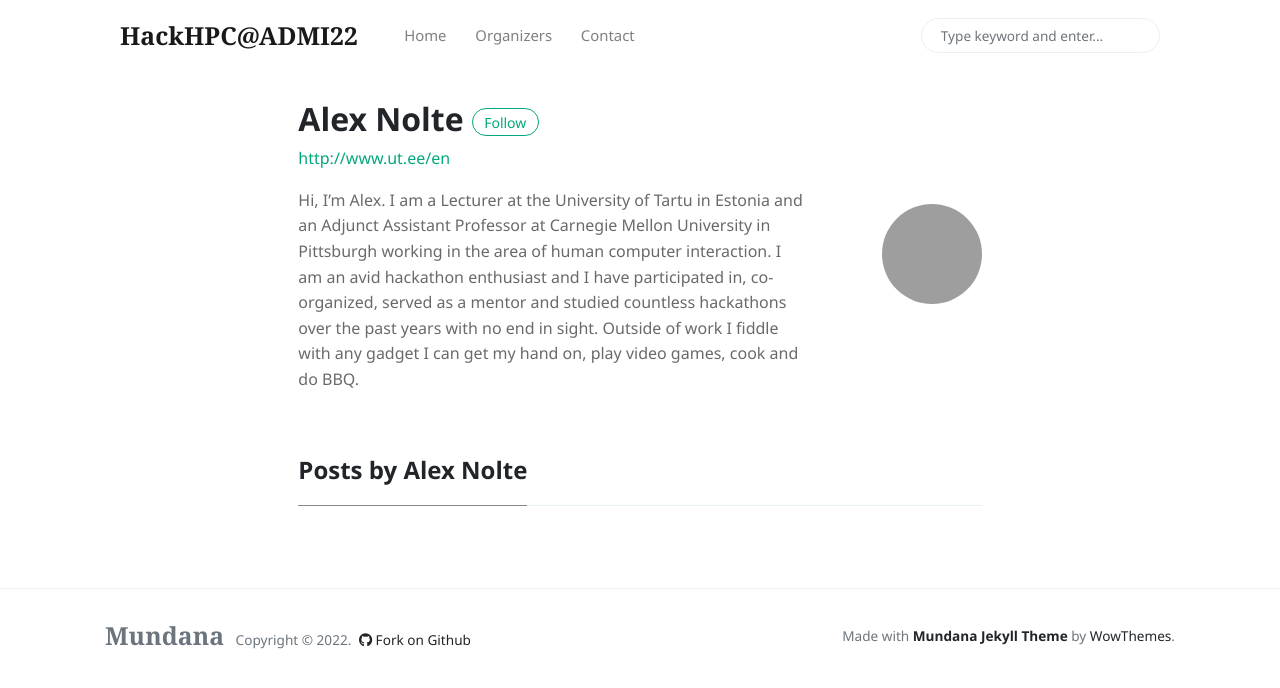
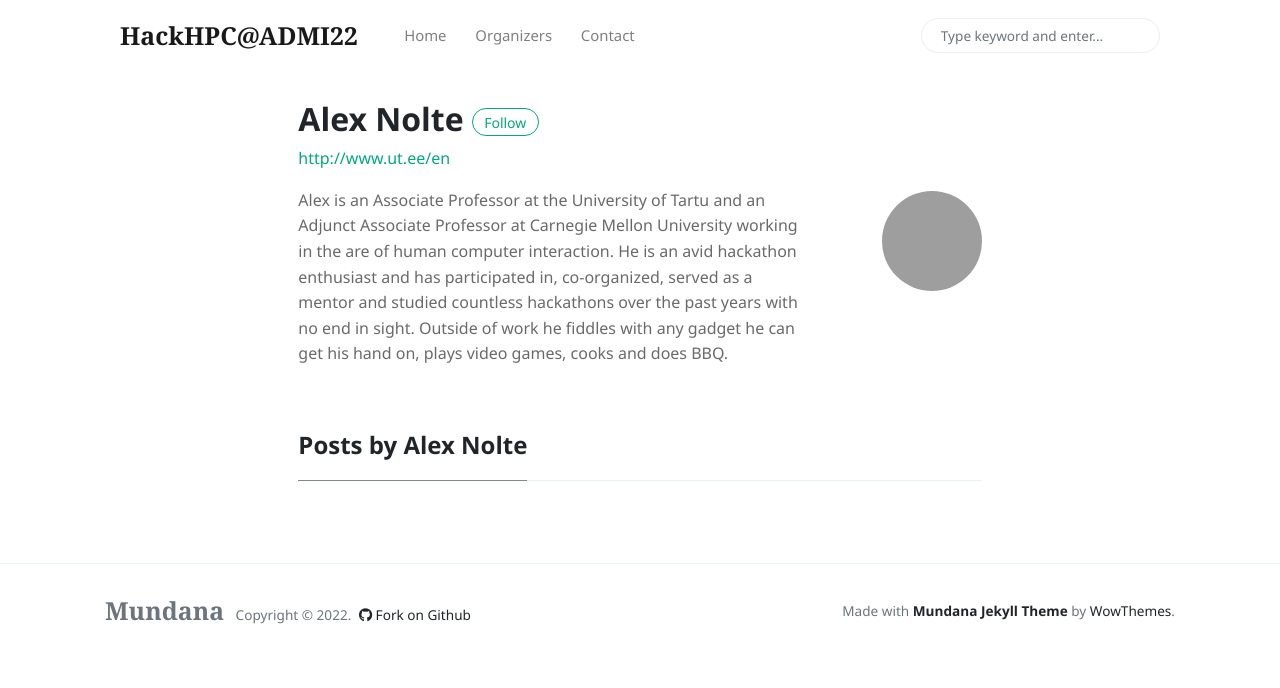
Before and after one commit to HackHPC/ADMI22, a Jekyll site: the page built from _pages/author-alex-nolte.html, in a window 1280 px wide. Shown: the top 688 px of the page. Built offline with Jekyll 4.4.1, drawn with Linux system fonts in a browser that asks for light colours; nearby versions of some CDN libraries.

Commit message:
updated bio

```diff
--- a/_config.yml
+++ b/_config.yml
@@ -71,7 +71,7 @@ authors:
       site:           http://www.ut.ee/en
       linkedin:       https://www.linkedin.com/in/alexandernolte/
       avatar:         assets/images/alex.jpeg
-      bio:            "Hi, I’m Alex. I am a Lecturer at the University of Tartu in Estonia and an Adjunct Assistant Professor at Carnegie Mellon University in Pittsburgh working in the area of human computer interaction. I am an avid hackathon enthusiast and I have participated in, co-organized, served as a mentor and studied countless hackathons over the past years with no end in sight. Outside of work I fiddle with any gadget I can get my hand on, play video games, cook and do BBQ."
+      bio:            "Alex is an Associate Professor at the University of Tartu and an Adjunct Associate Professor at Carnegie Mellon University working in the are of human computer interaction. He is an avid hackathon enthusiast and has participated in, co-organized, served as a mentor and studied countless hackathons over the past years with no end in sight. Outside of work he fiddles with any gadget he can get his hand on, plays video games, cooks and does BBQ."
       email:          alexander.nolte@ut.ee
       twitter:        https://twitter.com/alexander_nolte/
       github:         https://alexandernolte.github.io/
```
